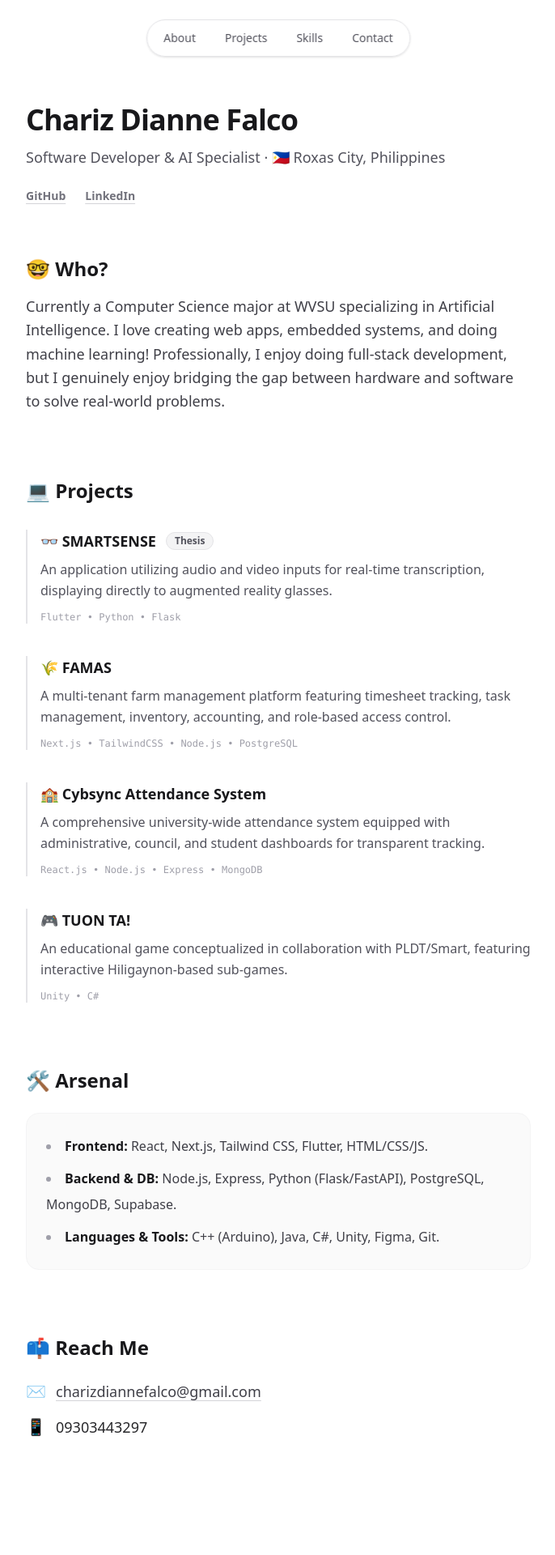
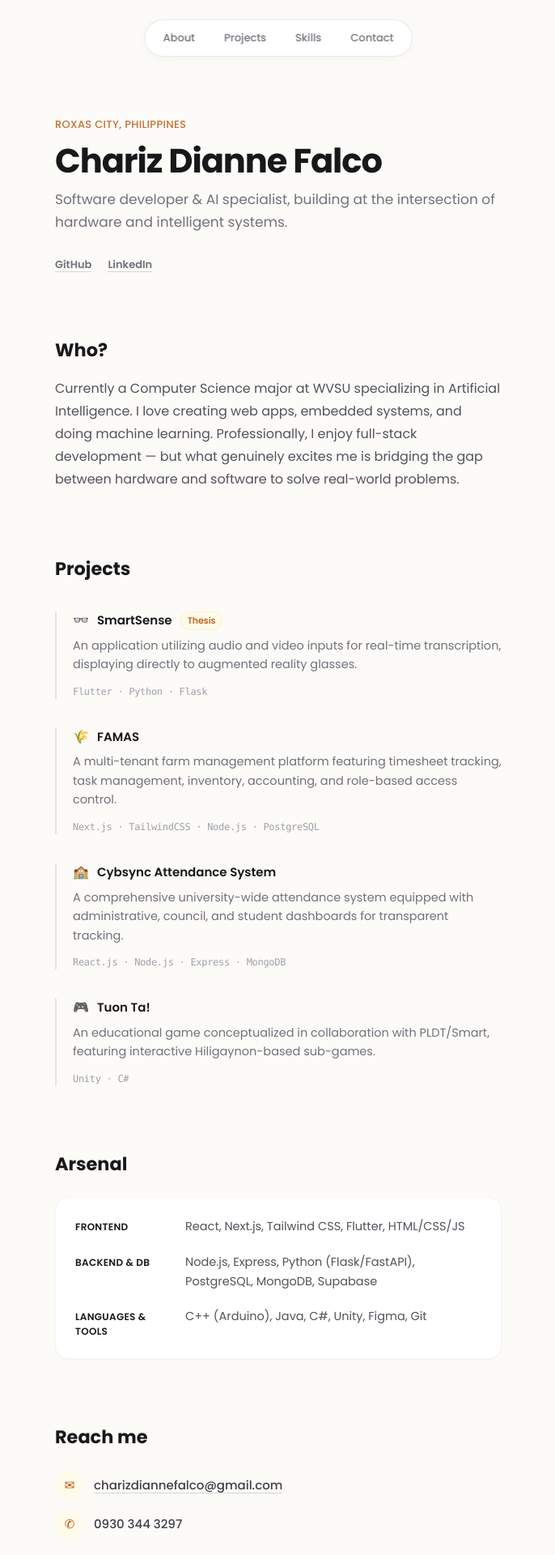
Before and after one commit to chariz1101/charchives, a Next.js app: page / in a window 1280 px wide. Shown: the top 1920 px of the page at 81% size, without its empty margins (296-982 px from the left). Before the commit the page ends 1856 px from the top, so only its background shows below. Built offline with nearby package versions, Linux system fonts and the light colour scheme.

Commit message:
refactored main page

```diff
--- a/app/layout.js
+++ /dev/null
@@ -1,26 +0,0 @@
-import './globals.css';
-import { Poppins } from 'next/font/google';
-
-const poppins = Poppins({
-  // Added 500 (Medium) for better typography options in Tailwind
-  weight: ['400', '500', '600', '700'],
-  subsets: ['latin'],
-  variable: '--font-poppins',
-  display: 'swap',
-});
-
-export const metadata = {
-  title: 'Chariz Dianne Falco | Software Developer',
-  description: 'Portfolio of Chariz Dianne Falco, a Software Developer & AI Specialist based in Iloilo, Philippines.',
-};
-
-export default function RootLayout({ children }) {
-  return (
-    <html lang="en" className="scroll-smooth">
-      {/* We apply the font variable and standard Tailwind antialiasing to the body */}
-      <body className={`${poppins.variable} font-sans antialiased bg-white text-zinc-900`}>
-        {children}
-      </body>
-    </html>
-  );
-}
--- a/app/page.js
+++ /dev/null
@@ -1,183 +0,0 @@
-"use client";
-
-import { motion } from "framer-motion";
-
-export default function PortfolioPage() {
-  // Simple animation settings we can reuse
-  const fadeUp = {
-    hidden: { opacity: 0, y: 20 },
-    visible: { opacity: 1, y: 0, transition: { duration: 0.6 } }
-  };
-
-  return (
-    <div className="min-h-screen bg-white text-zinc-800 selection:bg-zinc-200 selection:text-zinc-900 font-sans pb-20">
-
-      {/* Floating Animated Navbar */}
-      <motion.nav
-        initial={{ y: -100, opacity: 0 }}
-        animate={{ y: 0, opacity: 1 }}
-        transition={{ duration: 0.5, delay: 0.2 }}
-        className="fixed top-6 left-1/2 -translate-x-1/2 z-50"
-      >
-        <div className="flex items-center gap-1 p-1 bg-white/80 backdrop-blur-md border border-zinc-200 rounded-full shadow-sm">
-          <a href="#about" className="px-4 py-2 text-sm font-medium text-zinc-600 rounded-full hover:text-zinc-900 hover:bg-zinc-100 transition-all">About</a>
-          <a href="#projects" className="px-4 py-2 text-sm font-medium text-zinc-600 rounded-full hover:text-zinc-900 hover:bg-zinc-100 transition-all">Projects</a>
-          <a href="#skills" className="px-4 py-2 text-sm font-medium text-zinc-600 rounded-full hover:text-zinc-900 hover:bg-zinc-100 transition-all">Skills</a>
-          <a href="#reach-me" className="px-4 py-2 text-sm font-medium text-zinc-600 rounded-full hover:text-zinc-900 hover:bg-zinc-100 transition-all">Contact</a>
-        </div>
-      </motion.nav>
-
-      <main className="mx-auto max-w-2xl px-6 pt-32">
-
-        {/* Header Section */}
-        <motion.header
-          initial="hidden"
-          animate="visible"
-          variants={fadeUp}
-          className="mb-16"
-        >
-          <h1 className="text-4xl font-extrabold tracking-tight text-zinc-900 mb-3">
-            Chariz Dianne Falco
-          </h1>
-          <p className="text-zinc-600 font-medium mb-6 text-lg">
-            Software Developer & AI Specialist · 🇵🇭 Roxas City, Philippines
-          </p>
-          <div className="flex gap-6 text-sm font-semibold">
-            <a href="https://github.com" target="_blank" rel="noreferrer" className="text-zinc-500 hover:text-zinc-900 underline decoration-zinc-300 underline-offset-4 transition-colors">
-              GitHub
-            </a>
-            <a href="https://linkedin.com" target="_blank" rel="noreferrer" className="text-zinc-500 hover:text-zinc-900 underline decoration-zinc-300 underline-offset-4 transition-colors">
-              LinkedIn
-            </a>
-          </div>
-        </motion.header>
-
-        {/* Who Am I Section */}
-        <motion.section
-          initial="hidden"
-          whileInView="visible"
-          viewport={{ once: true }}
-          variants={fadeUp}
-          id="about"
-          className="mb-20 scroll-mt-32"
-        >
-          <h2 className="text-2xl font-bold text-zinc-900 mb-4 flex items-center gap-2">
-            🤓 Who?
-          </h2>
-          <p className="text-zinc-700 leading-relaxed text-lg">
-            Currently a Computer Science major at WVSU specializing in Artificial Intelligence. I love creating web apps, embedded systems, and doing machine learning! Professionally, I enjoy doing full-stack development, but I genuinely enjoy bridging the gap between hardware and software to solve real-world problems.
-          </p>
-        </motion.section>
-
-        {/* Projects Section */}
-        <motion.section
-          initial="hidden"
-          whileInView="visible"
-          viewport={{ once: true }}
-          variants={fadeUp}
-          id="projects"
-          className="mb-20 scroll-mt-32"
-        >
-          <h2 className="text-2xl font-bold text-zinc-900 mb-8 flex items-center gap-2">
-            💻 Projects
-          </h2>
-
-          <div className="flex flex-col gap-10">
-
-            {/* Project 1 */}
-            <div className="group relative pl-4 border-l-2 border-zinc-200 hover:border-zinc-900 transition-colors">
-              <h3 className="text-lg font-bold text-zinc-900 flex items-center gap-3">
-                👓 SMARTSENSE
-                <span className="text-xs font-semibold px-2.5 py-0.5 bg-zinc-100 text-zinc-600 rounded-full border border-zinc-200">Thesis</span>
-              </h3>
-              <p className="text-zinc-600 mt-2 mb-3 leading-relaxed">
-                An application utilizing audio and video inputs for real-time transcription, displaying directly to augmented reality glasses.
-              </p>
-              <p className="text-xs font-mono font-medium text-zinc-400">Flutter • Python • Flask</p>
-            </div>
-
-            {/* Project 2 */}
-            <div className="group relative pl-4 border-l-2 border-zinc-200 hover:border-zinc-900 transition-colors">
-              <h3 className="text-lg font-bold text-zinc-900 flex items-center gap-3">
-                🌾 FAMAS
-              </h3>
-              <p className="text-zinc-600 mt-2 mb-3 leading-relaxed">
-                A multi-tenant farm management platform featuring timesheet tracking, task management, inventory, accounting, and role-based access control.
-              </p>
-              <p className="text-xs font-mono font-medium text-zinc-400">Next.js • TailwindCSS • Node.js • PostgreSQL</p>
-            </div>
-
-            {/* Project 3 */}
-            <div className="group relative pl-4 border-l-2 border-zinc-200 hover:border-zinc-900 transition-colors">
-              <h3 className="text-lg font-bold text-zinc-900 flex items-center gap-3">
-                🏫 Cybsync Attendance System
-              </h3>
-              <p className="text-zinc-600 mt-2 mb-3 leading-relaxed">
-                A comprehensive university-wide attendance system equipped with administrative, council, and student dashboards for transparent tracking.
-              </p>
-              <p className="text-xs font-mono font-medium text-zinc-400">React.js • Node.js • Express • MongoDB</p>
-            </div>
-
-            {/* Project 4 */}
-            <div className="group relative pl-4 border-l-2 border-zinc-200 hover:border-zinc-900 transition-colors">
-              <h3 className="text-lg font-bold text-zinc-900 flex items-center gap-3">
-                🎮 TUON TA!
-              </h3>
-              <p className="text-zinc-600 mt-2 mb-3 leading-relaxed">
-                An educational game conceptualized in collaboration with PLDT/Smart, featuring interactive Hiligaynon-based sub-games.
-              </p>
-              <p className="text-xs font-mono font-medium text-zinc-400">Unity • C#</p>
-            </div>
-
-          </div>
-        </motion.section>
-
-        {/* Skills Section */}
-        <motion.section
-          initial="hidden"
-          whileInView="visible"
-          viewport={{ once: true }}
-          variants={fadeUp}
-          id="skills"
-          className="mb-20 scroll-mt-32"
-        >
-          <h2 className="text-2xl font-bold text-zinc-900 mb-6 flex items-center gap-2">
-            🛠️ Arsenal
-          </h2>
-          <ul className="text-base text-zinc-700 leading-loose space-y-2 list-inside list-disc marker:text-zinc-400 bg-zinc-50 p-6 rounded-2xl border border-zinc-100">
-            <li><strong className="font-semibold text-zinc-900">Frontend:</strong> React, Next.js, Tailwind CSS, Flutter, HTML/CSS/JS.</li>
-            <li><strong className="font-semibold text-zinc-900">Backend & DB:</strong> Node.js, Express, Python (Flask/FastAPI), PostgreSQL, MongoDB, Supabase.</li>
-            <li><strong className="font-semibold text-zinc-900">Languages & Tools:</strong> C++ (Arduino), Java, C#, Unity, Figma, Git.</li>
-          </ul>
-        </motion.section>
-
-        {/* Contact Section */}
-        <motion.section
-          initial="hidden"
-          whileInView="visible"
-          viewport={{ once: true }}
-          variants={fadeUp}
-          id="reach-me"
-          className="scroll-mt-32"
-        >
-          <h2 className="text-2xl font-bold text-zinc-900 mb-6 flex items-center gap-2">
-            📫 Reach Me
-          </h2>
-          <ul className="text-lg text-zinc-700 space-y-4">
-            <li className="flex items-center gap-3">
-              <span className="text-xl">✉️</span>
-              <a href="mailto:charizdiannefalco@gmail.com" className="hover:text-zinc-900 font-medium underline decoration-zinc-300 hover:decoration-zinc-900 underline-offset-4 transition-all">
-                charizdiannefalco@gmail.com
-              </a>
-            </li>
-            <li className="flex items-center gap-3">
-              <span className="text-xl">📱</span>
-              <span className="text-zinc-800 font-medium">09303443297</span>
-            </li>
-          </ul>
-        </motion.section>
-
-      </main>
-    </div>
-  );
-}
--- a/app/page.tsx
+++ b/app/page.tsx
@@ -77,7 +77,7 @@ export default function PortfolioPage() {
         {/* Header */}
         <motion.header initial="hidden" animate="visible" variants={fadeUp} className="mb-20">
           <p className="text-[13px] font-medium text-amber-700/80 tracking-wide uppercase mb-3">
-            Iloilo, Philippines
+            Roxas City, Philippines
           </p>
           <h1 className="font-serif-display text-[2.6rem] leading-[1.1] font-bold tracking-tight text-zinc-900 mb-3">
             Chariz Dianne Falco
```
